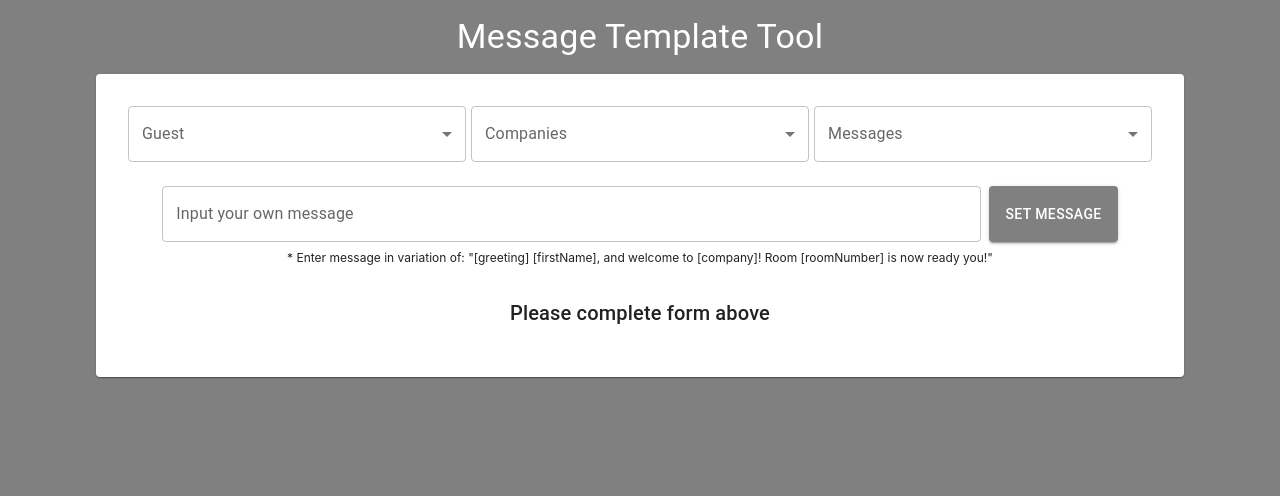
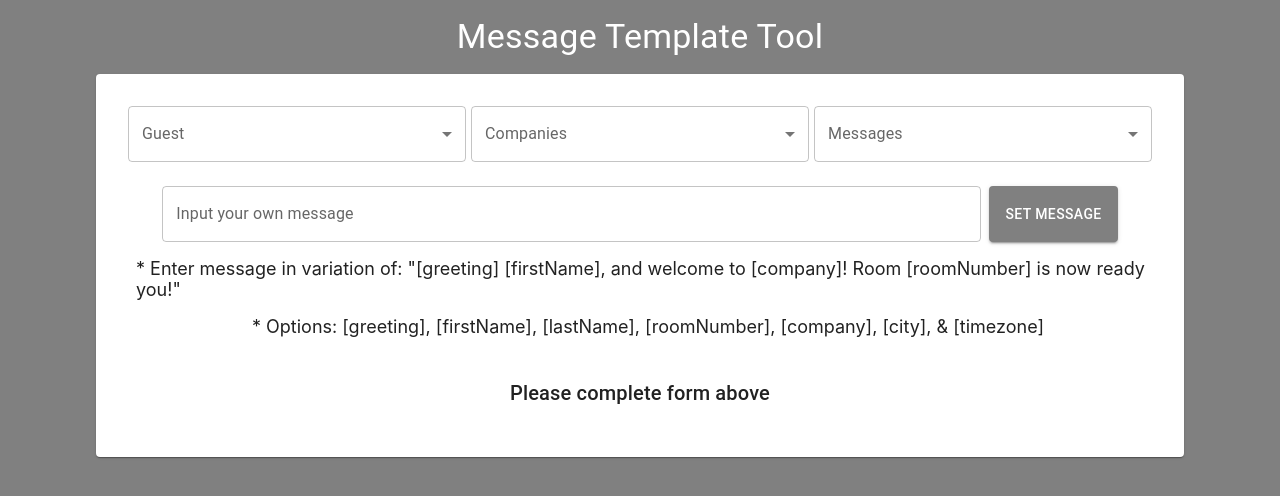
Before and after one commit to AnthonyDampier/message_template_tool, a React (Create React App) app: page / in a window 1280 px wide. Shown: the top 496 px of the page. Built offline with nearby package versions, Linux system fonts and the light colour scheme.

Commit message:
additional options for user generated messages

```diff
--- a/src/assets/tools/GenerateFinalMessage.jsx
+++ b/src/assets/tools/GenerateFinalMessage.jsx
@@ -1,6 +1,6 @@
 export default function GenerateFinalMessage({guest, company, messageTemplate, greeting}){
     // Generates and return final message
 
-    const message = messageTemplate.message.replace("[greeting]", greeting).replace("[firstName]", guest.firstName).replace("[company]", company.company).replace("[roomNumber]", guest.reservation.roomNumber);
+    const message = messageTemplate.message.replace("[greeting]", greeting).replace("[firstName]", guest.firstName).replace("[lastName]", guest.lastName).replace("[roomNumber]", guest.reservation.roomNumber).replace("[company]", company.company).replace("[city]", company.city).replace("[timezone]", company.timezone);
     return message;
 }
--- a/src/components/MessageCreator.jsx
+++ b/src/components/MessageCreator.jsx
@@ -11,7 +11,7 @@ export default function MessageCreator({guest, company, messageTemplate, getCurr
 
 
     React.useEffect(() => {
-        // cause the component to refresh is any of the dependencies change
+        // component will refresh is any of the dependencies change
     }, [guest, company, messageTemplate])
 
     const finalMessage = () => GenerateFinalMessage(
--- a/src/components/PersonalizeMessage.jsx
+++ b/src/components/PersonalizeMessage.jsx
@@ -24,8 +24,11 @@ export default function PersonalizeMessage({setMessageTemplate}){
                     Set Message
                 </Button>
             </Box>
-            <Typography sx={{display: 'flex', justifyContent:'center', fontSize: 12, width: 1}} variant='span'>
+            <Typography sx={{display: 'flex', justifyContent:'center', fontSize: 18, width: 1, p:1}} variant='span'>
                 * Enter message in variation of: "[greeting] [firstName], and welcome to [company]! Room [roomNumber] is now ready you!"
+            </Typography>
+            <Typography sx={{display: 'flex', justifyContent:'center', fontSize: 18, width: 1, p:1}} variant='span'>
+                * Options: [greeting], [firstName], [lastName], [roomNumber], [company], [city], & [timezone]
             </Typography>
         </Box>
     )
```
Also changed, not shown: 1 other file (tests, documents, lock files or other folders).
